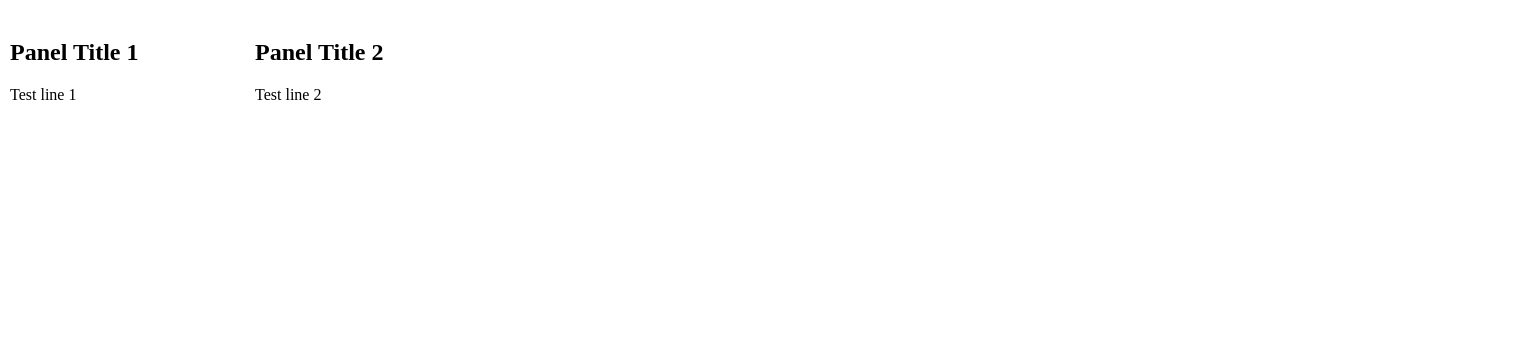
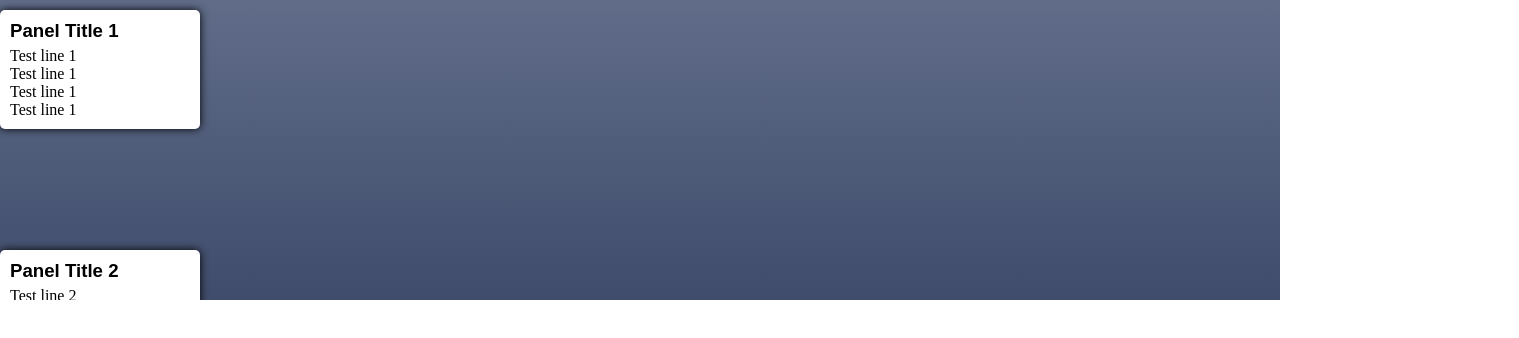
Before and after one commit to bellingboe/panels.js, a plain HTML site: page index.html in a window 1280 px wide. Shown: the whole page, 1519 px wide, since content can reach past the window. Drawn offline with Linux system fonts and the light colour scheme.

Commit message:
JS Cleanup

```diff
--- a/css/panels.css
+++ b/css/panels.css
@@ -23,15 +23,16 @@
 }
 
 .panel {
-    min-width:200px;
-    height:100%;
-    float:left;
-    padding:10px;
-    overflow:auto;
+    min-width: 200px;
+    height: auto;
+    overflow: visible;
+    float: left;
+    padding: 10px;
+    overflow: auto;
     background: white;
     border-radius: 5px;
-    -webkit-box-shadow: 0px 0px 8px 0px #000;
-    box-shadow: 0px 0px 8px 0px #000;
+    -webkit-box-shadow: 0 0 8px 0 #000;
+    box-shadow: 0 0 8px 0 #000;
 }
 
 .panel > h1 {
@@ -65,3 +66,9 @@
     filter: progid:DXImageTransform.Microsoft.gradient(startColorstr='#606c88', endColorstr='#3f4c6b', GradientType=0);
     /* IE6-9 */
 }
+
+.main:after {
+    content: '';
+    display: table;
+    clear: both;
+}
--- a/index.html
+++ b/index.html
@@ -2,7 +2,8 @@
 <html class="no-js" lang="en">
 <head>
 	<meta charset="UTF-8">
-	<link href="css/panels.css" rel="stylsheet" />
+
+	<link href="css/panels.css" rel="stylesheet" />
 	<script src="js/modernizr.custom.49584.js"></script>
 </head>
 <body>
@@ -11,6 +12,9 @@
 		<div class="panel" id="panel0">
 			 <h1>Panel Title 1</h1>
 
+			<p>Test line 1</p>
+			<p>Test line 1</p>
+			<p>Test line 1</p>
 			<p>Test line 1</p>
 		</div>
 		<div class="panel" id="panel1">
--- a/js/panels.js
+++ b/js/panels.js
@@ -1,112 +1,150 @@
-var panel_handles = $(".panel > h1");
-            var ph = $("#placeholder");
-            var landing_col = 0;
-            var hit_col = null;
-            var current_panel;
-            var is_dragging = false;
-            var mouse_offset = {};
-            var static_y = 0;
-            var static_x = 0;
-            var static_height = 0;
-            var static_width = 0;
-            var panel_padding = 10;
-            var panel_container = $(".main");
-            var container_width = parseInt(panel_container.css("padding"));
-            var global_attrs = {};
-            global_attrs.panel_width = 200;
-            var interior_offset = function () {
+var Panels = (function() {
+
+
+
+var panel_handles = $(".panel > h1"),
+    ph = $("#placeholder"),
+    landing_col = 0,
+    hit_col = null,
+    current_panel,
+    is_dragging = false,
+    mouse_offset = {},
+    static_y = 0,
+    static_x = 0,
+    static_height = 0,
+    static_width = 0,
+    panel_padding = 10,
+    panel_container = $(".main"),
+    container_width = parseInt(panel_container.css("padding"), 10),
+    global_attrs = {
+      panel_width: 200
+    },
+
+  exports = {
+
+    interior_offset: function () {
       return panel_container.offset().left + container_width;
-            };
-            var get_x_for_column = function (i) {
+    },
+
+    get_x_for_column: function(i) {
       var offset = panel_padding;
+
       if (i > 0) {
         offset = (panel_padding * i);
       }
-                var ret = (global_attrs.panel_width * i) + offset;
-                ret = ret + ((panel_padding * 4) * i)
-                if (i == 1) ret = ret + 5;
-                return ret;
-            };
 
-            $(function () {
-                var i = 0;
-                panel_handles.each(function () {
+      return global_attrs.panel_width * i + offset + ((panel_padding * 4) * i);
+    },
+
+    init: function() {
+      var self = this,
+          i = 0;
+
+      panel_handles.each(function() {
         current_panel = $(this).parent();
-                    var y = parseInt(current_panel.offset().top);
-                    var w = parseInt(current_panel.width());
-                    var h = parseInt(current_panel.height());
-                    //var x = parseInt(current_panel.offset().left + (w * i));
-                    var x = get_x_for_column(i);
-                    console.log("var x = " + x);
-                    current_panel.css("position", "absolute")
-                        .css("width", w + "px")
-                        .css("height", h + "px")
-                        .css("top", y + "px")
-                        .css("left", x + "px");
+
+        var x = self.get_x_for_column(i),
+            y = ~~(current_panel.offset().top),
+            w = ~~(current_panel.outerWidth()),
+            h = ~~(current_panel.outerHeight());
+
+        current_panel.css("position", "absolute").css({
+          width: w,
+          height: h,
+          left: y,
+          top: x
+        });
+
         i++;
       });
-            });
 
-            panel_handles.bind("mousedown", function (e) {
+      panel_handles.on('mousedown', function(e) {
         current_panel = $(this).parent();
 
         is_dragging = true;
         mouse_offset.x = e.offsetX;
         mouse_offset.y = e.offsetY;
-                static_y = parseInt(current_panel.css("top"));
-                static_x = parseInt(current_panel.css("left"));
-                static_width = parseInt(current_panel.width());
-                static_height = parseInt(current_panel.height());
-                panel_padding = parseInt(current_panel.css("padding"));
+        static_y = ~~(current_panel.css("top"));
+        static_x = ~~(current_panel.css("left"));
+        static_width = ~~(current_panel.outerWidth());
+        static_height = ~~(current_panel.outerHeight());
+        panel_padding = ~~(current_panel.css("padding"));
 
         current_panel.addClass("seethru");
-                ph.css("position", "relative")
-                    .css("width", static_width + "px")
-                    .css("height", static_height + "px")
-                    .css("top", static_y + "px")
-                    .css("left", static_x + "px")
-                    .show();
-                current_panel.css("position", "absolute")
-                    .css("width", static_width + "px")
-                    .css("height", static_height + "px")
-                    .css("top", static_y + "px")
-                    .css("left", static_x + "px");
+
+        ph.css({
+          position: 'relative',
+          width: static_width,
+          height: static_height,
+          top: static_y,
+          left: static_x
+        }).show();
+
+        current_panel.css({
+          position: 'absolute',
+          width: static_width,
+          height: static_height,
+          top: static_y,
+          left: static_x
+        });
       });
 
-            $(window).bind("mousemove", function (e) {
+      $(window).on("mousemove", function (e) {
+        var new_left = (e.clientX - mouse_offset.x),
+            CC = landing_col,
+            ph_x;
+
         if (!is_dragging) {
           return false;
         }
-                var new_left = (e.clientX - mouse_offset.x);
-                if (
-                new_left >= interior_offset() && ((new_left + static_width - (panel_padding * hit_col)) <= panel_container.width())) {
+
+        if (new_left >= self.interior_offset() &&
+          new_left + static_width - (panel_padding * hit_col) <= panel_container.outerWidth()) {
+
           current_panel.css("left", new_left);
-                    var CC = Math.floor((new_left + (global_attrs.panel_width / 2)) / global_attrs.panel_width);
+
+          CC = ~~((new_left + (global_attrs.panel_width / 2)) / global_attrs.panel_width);
+          console.log(CC);
+
           landing_col = CC;
-                    var ph_x = get_x_for_column(CC);
-                    //ph.css("left", ph_x + "px");
+
+          ph_x = self.get_x_for_column(CC);
+
           if (hit_col !== CC) {
             ph.animate({
               left: ph_x + "px"
             }, 55);
           }
+
           hit_col = landing_col;
+
         }
-
       });
 
-            $(window).bind("mouseup", function (e) {
+      $(window).on("mouseup", function (e) {
+        var landing_x = self.get_x_for_column(landing_col);
         if (!is_dragging) {
           return false;
         }
+
         ph.hide();
+
         current_panel.removeClass("seethru");
-                var landing_x = get_x_for_column(landing_col);
+
         current_panel.animate({
           left: landing_x + "px"
         }, 55, function () {
           ph.hide();
         });
+
         is_dragging = false;
         current_panel = null;
       });
+    }
+  };
+
+  return exports;
+
+}());
+
+Panels.init();
```
Lines whose indentation alone changed are shown as unchanged.
